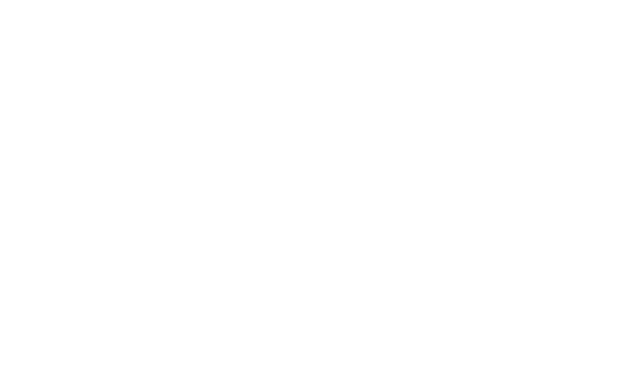
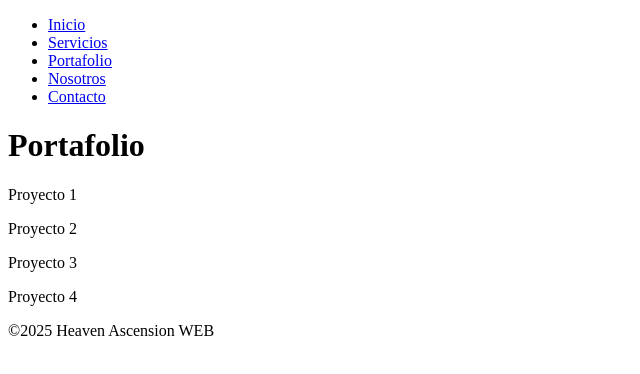
Before and after one commit to saulocaceresg/Laboratorio10IDWEB-HTML-y-CSS, a plain HTML site: page sitio-web/portafolio.html in a window 1280 px wide. Shown: the whole page, without its empty margins (0-640 px from the left). Drawn offline with Linux system fonts and the light colour scheme.

Commit message:
Commit 4: estructura html de portafolio.html

```diff
--- a/sitio-web/portafolio.html
+++ b/sitio-web/portafolio.html
@@ -0,0 +1,42 @@
+<!DOCTYPE html>
+<html lang="en">
+<head>
+    <meta charset="UTF-8">
+    <meta name="viewport" content="width=device-width, initial-scale=1.0">
+    <title>Heaven Ascension WEB | Portafolio</title>
+    <link rel="stylesheet" href="css/estilos.css">
+</head>
+<body>
+    <header>
+        <nav>
+            <ul>
+                <li><a href="index.html">Inicio</a></li>
+                <li><a href="servicios.html">Servicios</a></li>
+                <li><a href="portafolio.html">Portafolio</a></li>
+                <li><a href="nosotros.html">Nosotros</a></li>
+                <li><a href="contacto.html">Contacto</a></li>
+            </ul>
+        </nav>
+        <h1>Portafolio</h1>
+    </header>
+
+    <main>
+        <article>
+            <p>Proyecto 1</p>
+        </article>
+        <article>
+            <p>Proyecto 2</p>
+        </article>
+        <article>
+            <p>Proyecto 3</p>
+        </article>
+        <article>
+            <p>Proyecto 4</p>
+        </article>
+    </main>
+
+    <footer>
+        <p>&copy;2025 Heaven Ascension WEB</p>
+    </footer>
+</body>
+</html>
```
Also changed, not shown: sitio-web/servicios.html (+1 -0 lines).
